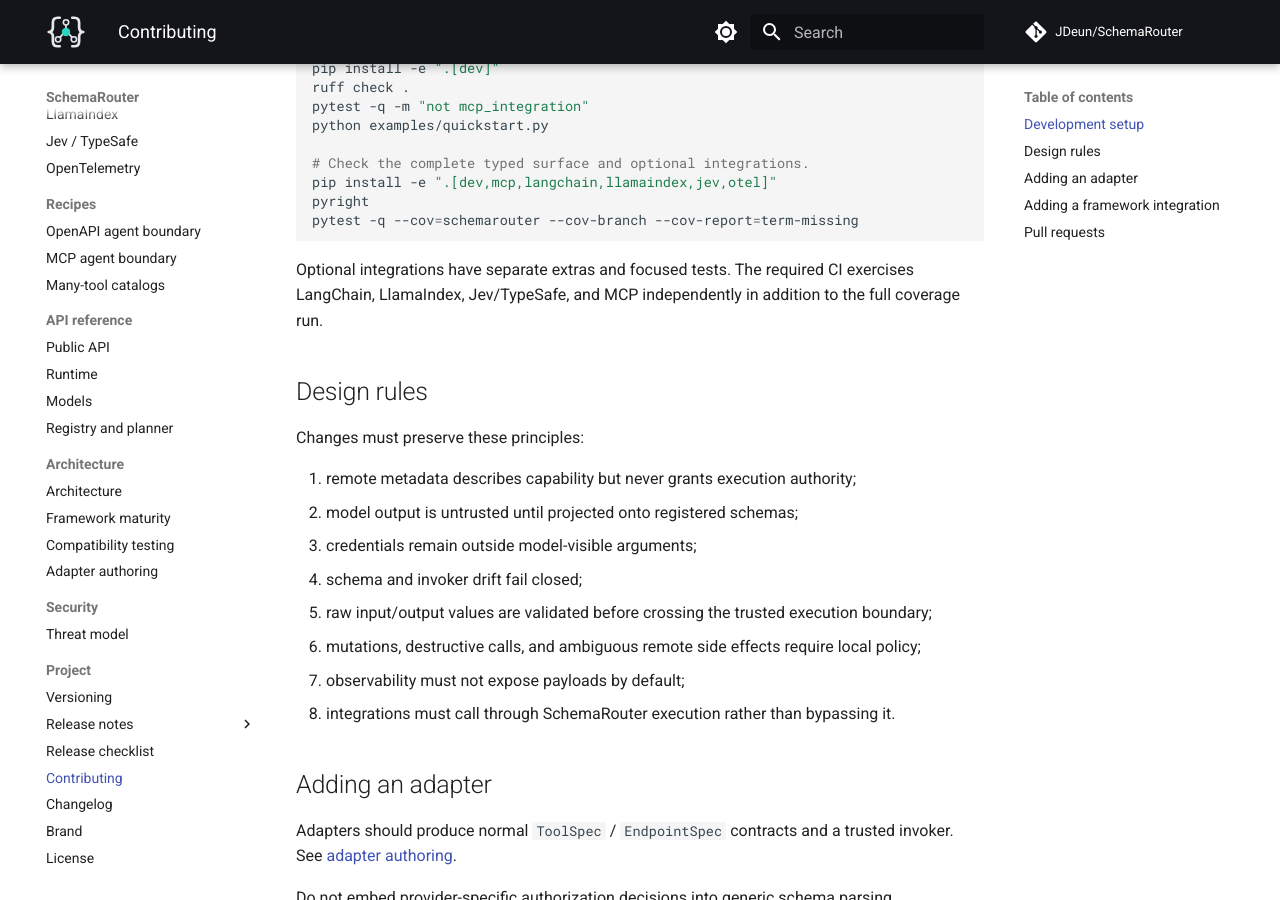
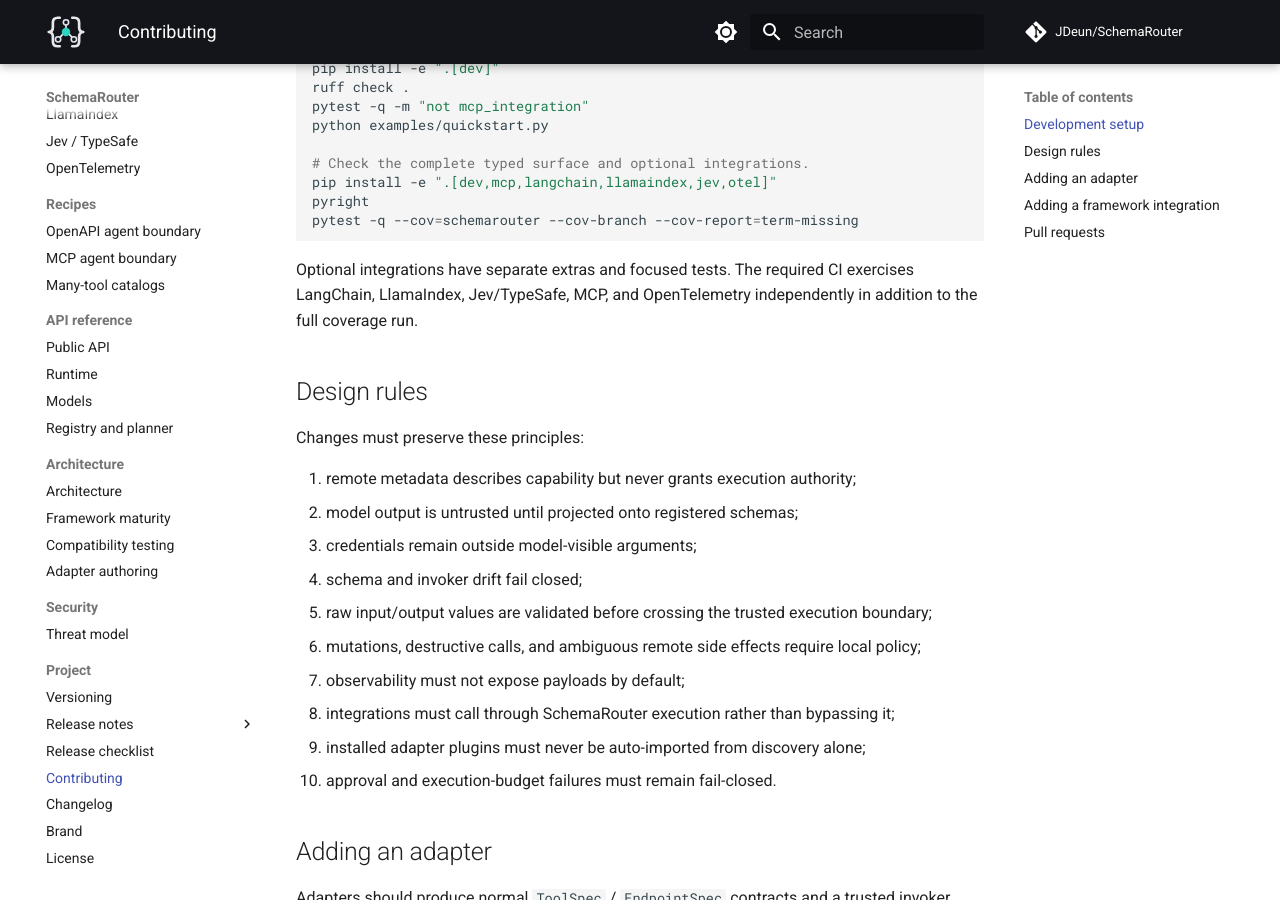
Before and after one commit to JDeun/SchemaRouter, an MkDocs documentation site: the page built from docs/contributing.md, in a window 1280 px wide and 900 px high, scrolled down 353 px. Built offline with MkDocs 1.6.1 and Material for MkDocs 9.7.7, drawn with Linux system fonts in a browser that asks for light colours; comment, search, counter and statistics services are not loaded.

Commit message:
docs: strengthen production contribution invariants

````diff
--- a/docs/contributing.md
+++ b/docs/contributing.md
@@ -20,7 +20,8 @@ pytest -q --cov=schemarouter --cov-branch --cov-report=term-missing
 ```
 
 Optional integrations have separate extras and focused tests. The required CI exercises
-LangChain, LlamaIndex, Jev/TypeSafe, and MCP independently in addition to the full coverage run.
+LangChain, LlamaIndex, Jev/TypeSafe, MCP, and OpenTelemetry independently in addition to the full
+coverage run.
 
 ## Design rules
 
@@ -33,7 +34,9 @@ Changes must preserve these principles:
 5. raw input/output values are validated before crossing the trusted execution boundary;
 6. mutations, destructive calls, and ambiguous remote side effects require local policy;
 7. observability must not expose payloads by default;
-8. integrations must call through SchemaRouter execution rather than bypassing it.
+8. integrations must call through SchemaRouter execution rather than bypassing it;
+9. installed adapter plugins must never be auto-imported from discovery alone;
+10. approval and execution-budget failures must remain fail-closed.
 
 ## Adding an adapter
 
````
